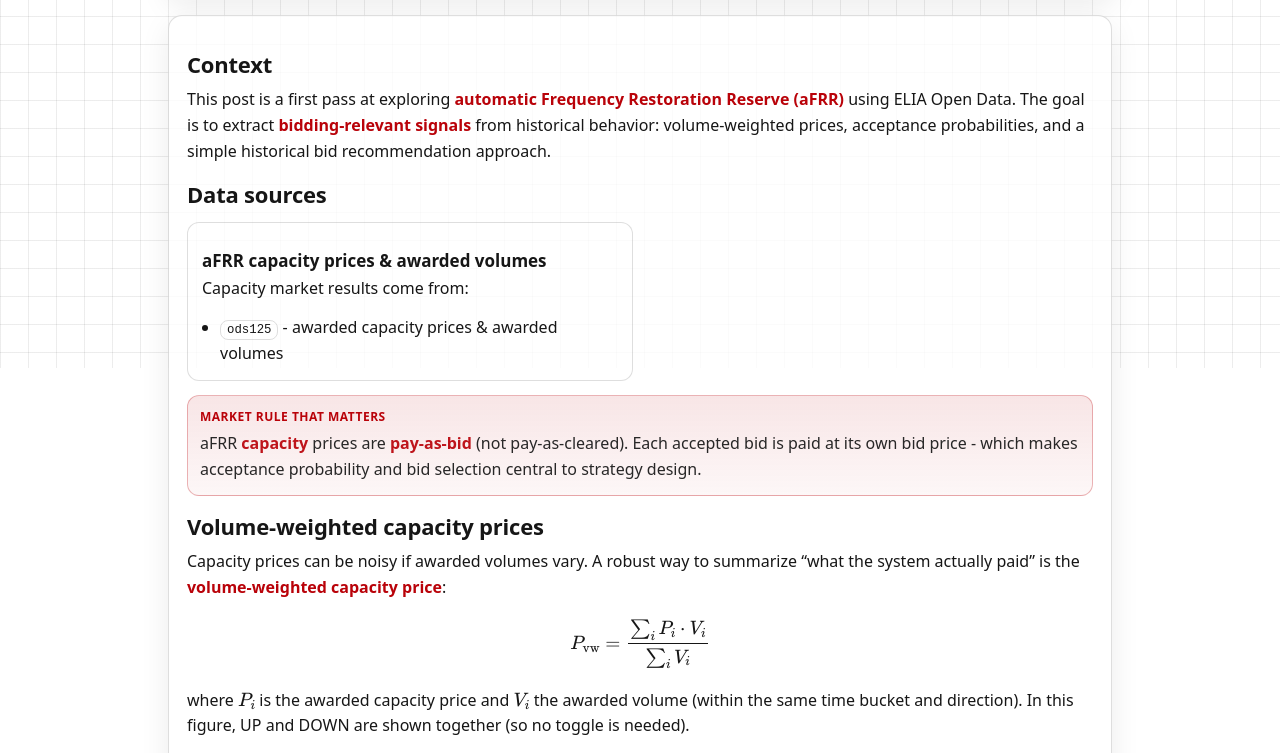
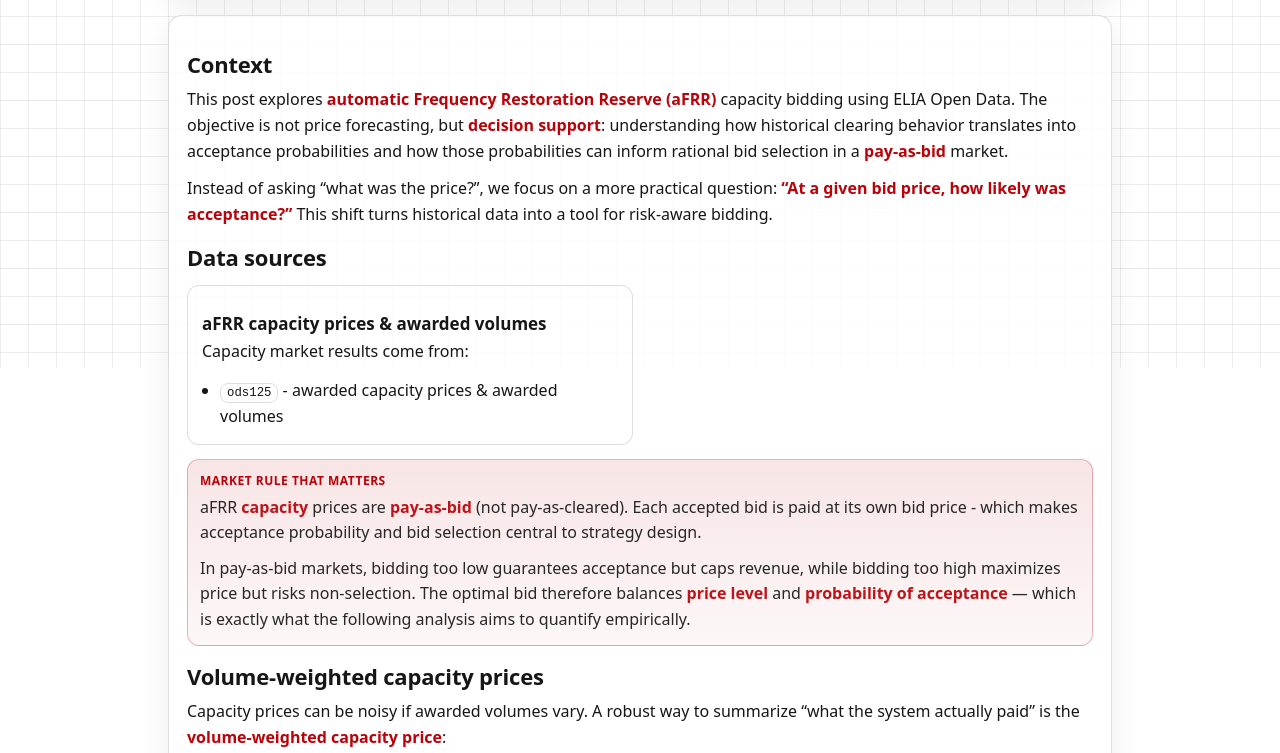
Before and after one commit to martinflor/portfolio, a plain HTML site: page projects/elia-afrr-open-data.html in a window 1280 px wide. Shown: the part 432-1185 px from the top of the page. Drawn offline with nearby package versions, Linux system fonts and the light colour scheme.

Commit message:
Update elia-afrr-open-data.html

```diff
--- a/projects/elia-afrr-open-data.html
+++ b/projects/elia-afrr-open-data.html
@@ -225,10 +225,19 @@ Math:
     <article class="card post">
       <h2 id="context">Context</h2>
       <p>
-        This post is a first pass at exploring <span class="emph">automatic Frequency Restoration Reserve (aFRR)</span>
-        using ELIA Open Data. The goal is to extract <span class="emph">bidding-relevant signals</span> from historical behavior:
-        volume-weighted prices, acceptance probabilities, and a simple historical bid recommendation approach.
+        This post explores <span class="emph">automatic Frequency Restoration Reserve (aFRR)</span>
+        capacity bidding using ELIA Open Data. The objective is not price forecasting,
+        but <span class="emph">decision support</span>: understanding how historical clearing behavior
+        translates into acceptance probabilities and how those probabilities can inform
+        rational bid selection in a <span class="emph">pay-as-bid</span> market.
       </p>
+
+      <p>
+        Instead of asking “what was the price?”, we focus on a more practical question:
+        <span class="emph">“At a given bid price, how likely was acceptance?”</span>
+        This shift turns historical data into a tool for risk-aware bidding.
+      </p>
+
 
       <h2 id="data">Data sources</h2>
       <div class="two-col">
@@ -247,7 +256,18 @@ Math:
           aFRR <span class="emph">capacity</span> prices are <span class="emph">pay-as-bid</span> (not pay-as-cleared).
           Each accepted bid is paid at its own bid price - which makes acceptance probability and bid selection central to strategy design.
         </p>
+
+        <p style="margin-top:10px;">
+          In pay-as-bid markets, bidding too low guarantees acceptance but caps revenue,
+          while bidding too high maximizes price but risks non-selection.
+          The optimal bid therefore balances <span class="emph">price level</span>
+          and <span class="emph">probability of acceptance</span> — which is exactly
+          what the following analysis aims to quantify empirically.
+        </p>
       </div>
+
+
+
 
       <h2 id="vw">Volume-weighted capacity prices</h2>
       <p>
@@ -277,6 +297,18 @@ Math:
           Volume-weighting helps interpret effective paid levels when volumes shift.
         </figcaption>
       </figure>
+
+      <p style="margin-top:10px;">
+        Two insights stand out. First, UP capacity prices are structurally higher and more volatile,
+        reflecting scarcity risk and asymmetric system needs. Second, prices cluster for long periods
+        before spiking sharply, suggesting that extreme events matter, but are relatively rare.
+      </p>
+
+      <p>
+        This asymmetry explains why acceptance curves and optimal bids differ materially
+        between UP and DOWN directions later in the analysis.
+      </p>
+
 
       <h2 id="paccept">Probability of being accepted vs bidding price</h2>
       <p>
```
